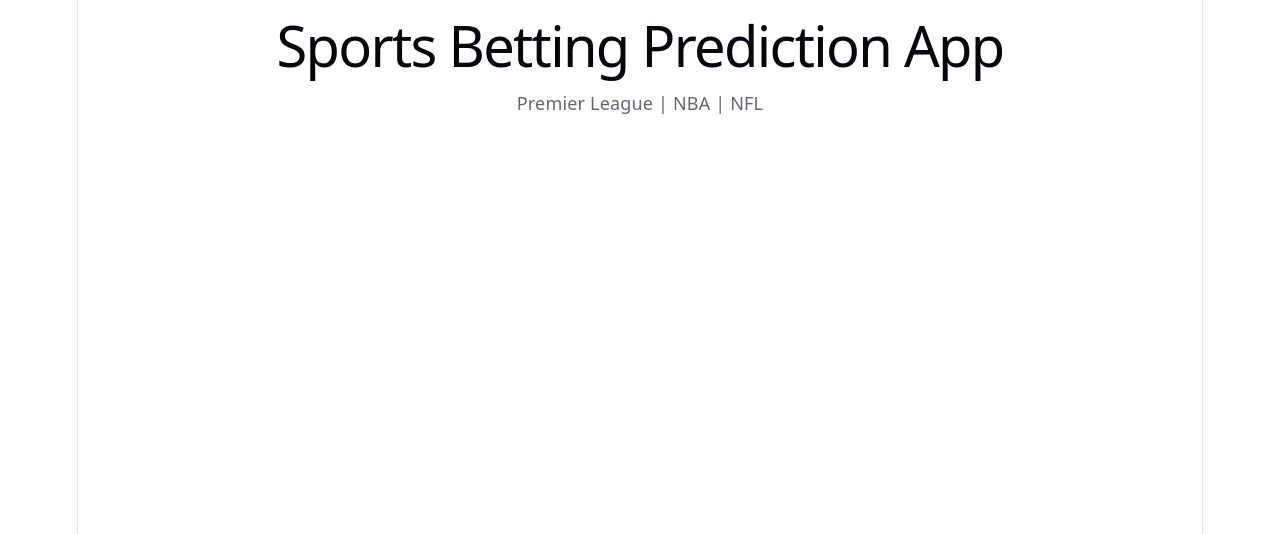
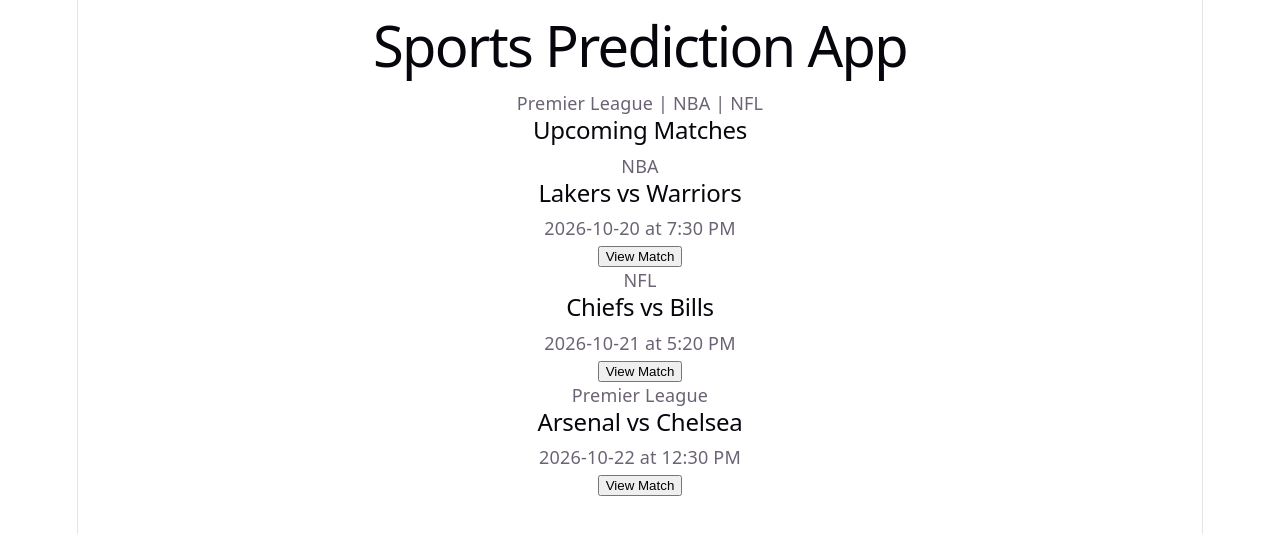
Before and after one commit to KamiloR7/SportsBetting_491, a React app in the folder frontend/: page /dashboard in a window 1280 px wide. Shown: the top 534 px of the page. Built offline with nearby package versions, Linux system fonts and the light colour scheme; the HTML template or start-up script is replaced by a standard one.

Commit message:
added test data and data is linked and displayed on web app

```diff
--- a/frontend/src/App.jsx
+++ b/frontend/src/App.jsx
@@ -1,13 +1,8 @@
-import { useState } from 'react'
-import './App.css'
+import Dashboard from "./pages/DashBoard";
+import "./App.css";
 
 function App() {
-  return (
-    <div>
-      <h1>Sports Betting Prediction App</h1>
-      <p>Premier League | NBA | NFL</p>
-    </div>
-  );
+  return <Dashboard />;
 }
 
 export default App;
--- /dev/null
+++ b/frontend/src/components/MatchCard.jsx
@@ -0,0 +1,19 @@
+function MatchCard({ match }) {
+  return (
+    <div>
+      <p>{match.league}</p>
+
+      <h2>
+        {match.homeTeam} vs {match.awayTeam}
+      </h2>
+
+      <p>
+        {match.date} at {match.time}
+      </p>
+
+      <button>View Match</button>
+    </div>
+  );
+}
+
+export default MatchCard;
--- /dev/null
+++ b/frontend/src/data/testMatches.js
@@ -0,0 +1,28 @@
+const testMatches = [
+  {
+    id: 1,
+    league: "NBA",
+    homeTeam: "Lakers",
+    awayTeam: "Warriors",
+    date: "2026-10-20",
+    time: "7:30 PM",
+  },
+  {
+    id: 2,
+    league: "NFL",
+    homeTeam: "Chiefs",
+    awayTeam: "Bills",
+    date: "2026-10-21",
+    time: "5:20 PM",
+  },
+  {
+    id: 3,
+    league: "Premier League",
+    homeTeam: "Arsenal",
+    awayTeam: "Chelsea",
+    date: "2026-10-22",
+    time: "12:30 PM",
+  },
+];
+
+export default testMatches;
--- /dev/null
+++ b/frontend/src/pages/DashBoard.jsx
@@ -0,0 +1,23 @@
+import MatchCard from "../components/MatchCard";
+import testMatches from "../data/testMatches";
+
+function Dashboard() {
+  return (
+    <div>
+      <h1>Sports Prediction App</h1>
+
+      <p>Premier League | NBA | NFL</p>
+
+      <h2>Upcoming Matches</h2>
+
+      {testMatches.map((match) => (
+        <MatchCard
+          key={match.id}
+          match={match}
+        />
+      ))}
+    </div>
+  );
+}
+
+export default Dashboard;
```
